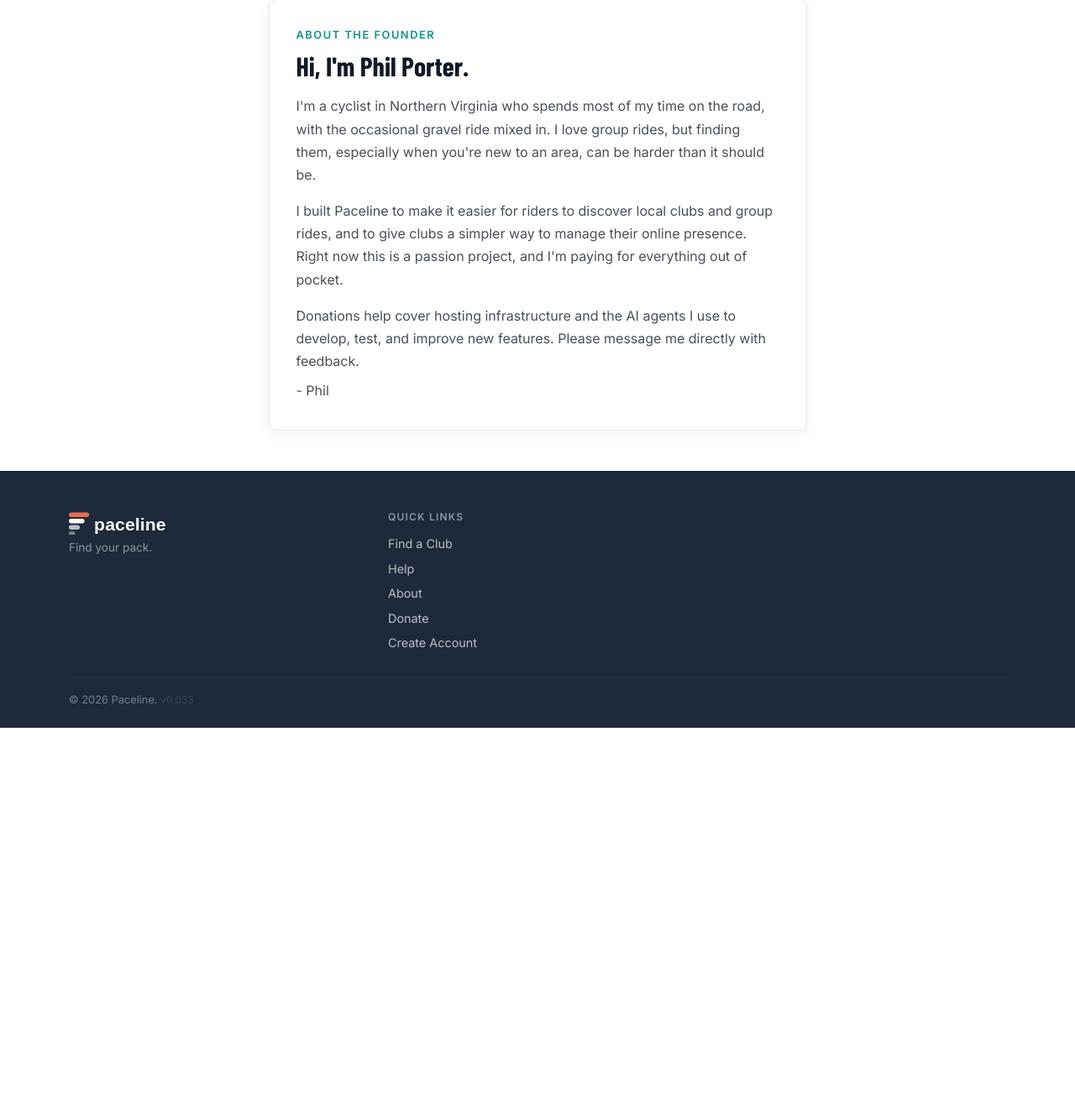
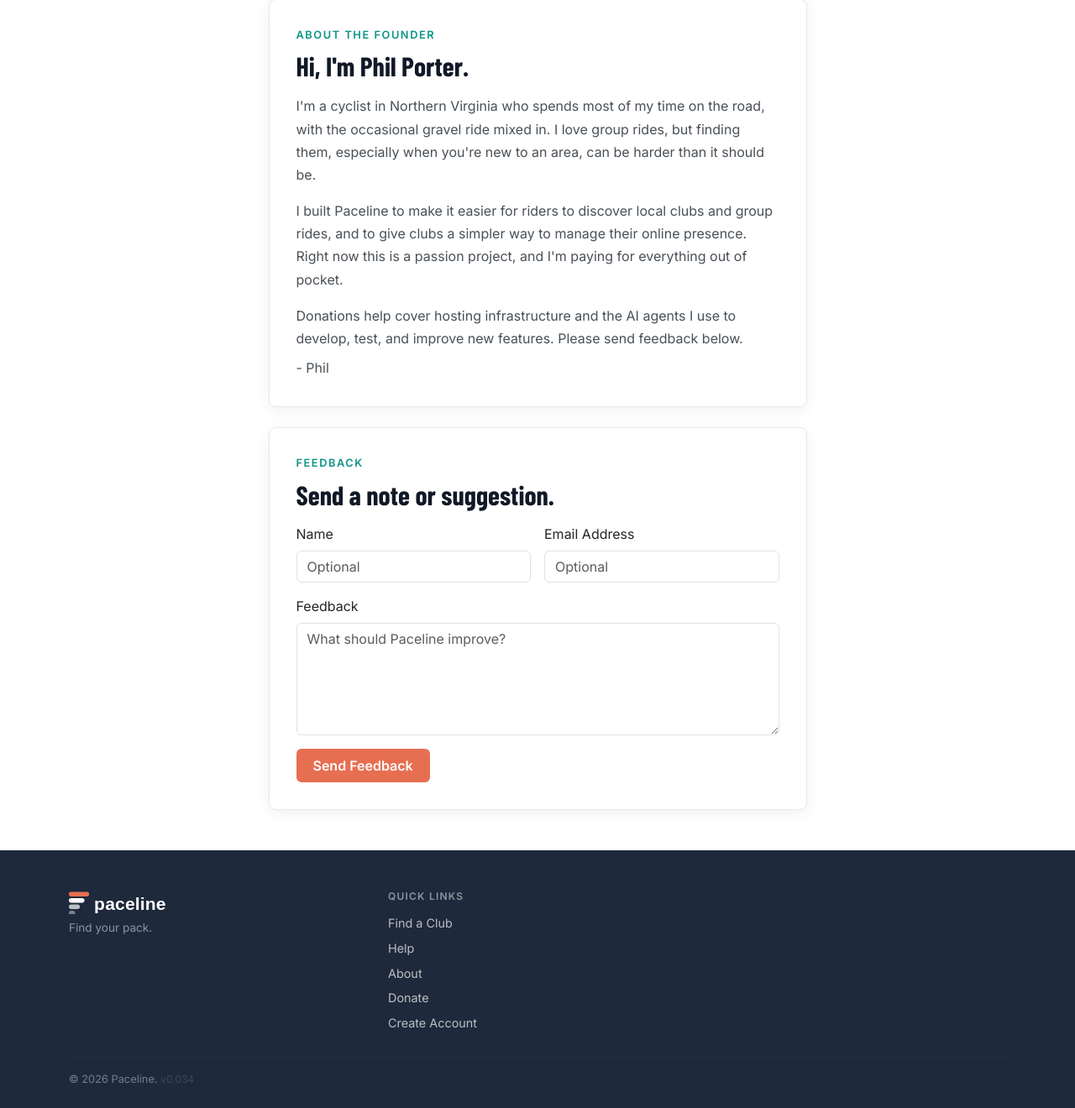
Before and after one commit to 0xPCP/rbc, a Flask app: page /donate in a window 1280 px wide. Shown: the part 632-1952 px from the top of the page at 84% size. Before the commit the page ends 1499 px from the top, so only its background shows below. Run offline with Flask 3, Linux system fonts and the light colour scheme; some libraries are stand-ins or nearby versions.

Commit message:
v0.034: add feedback inbox

```diff
--- a/app/forms.py
+++ b/app/forms.py
@@ -221,6 +221,13 @@ class SetPasswordForm(FlaskForm):
     submit = SubmitField('Set Password & Join Club')
 
 
+class FeedbackForm(FlaskForm):
+    name = StringField('Name', validators=[Optional(), Length(max=120)])
+    email = StringField('Email Address', validators=[Optional(), Email(), Length(max=255)])
+    message = TextAreaField('Feedback', validators=[DataRequired(), Length(min=5, max=2000)])
+    submit = SubmitField('Send Feedback')
+
+
 class RideForm(FlaskForm):
     title = StringField('Ride Title', validators=[DataRequired(), Length(max=200)])
     date = DateField('Date', validators=[DataRequired()])
--- a/app/routes/main.py
+++ b/app/routes/main.py
@@ -1,10 +1,12 @@
 from datetime import date, timedelta
 from urllib.parse import urlparse
-from flask import Blueprint, render_template, request, redirect, url_for, session, current_app
+from flask import Blueprint, render_template, request, redirect, url_for, session, current_app, flash
 from flask_login import current_user, login_required
 from sqlalchemy import or_, and_
-from ..models import Club, Ride, RideSignup, ClubMembership, User
+from ..forms import FeedbackForm
+from ..models import Club, Ride, RideSignup, ClubMembership, SiteFeedback, User
 from ..extensions import db
+from ..email import send_feedback_notification
 from ..weather import get_weather_for_rides
 from ..geocoding import geocode_zip, haversine_miles
 from ..utils import is_safe_url
@@ -101,9 +103,33 @@ def about():
 def donate():
     donate_url = (current_app.config.get('DONATE_URL') or '').strip()
     parsed = urlparse(donate_url)
-    if donate_url and parsed.scheme in ('http', 'https') and parsed.netloc:
-        return redirect(donate_url)
-    return render_template('donate.html')
+    if not (donate_url and parsed.scheme in ('http', 'https') and parsed.netloc):
+        donate_url = ''
+    form = FeedbackForm()
+    if current_user.is_authenticated:
+        form.name.data = form.name.data or current_user.username
+        form.email.data = form.email.data or current_user.email
+    return render_template('donate.html', feedback_form=form, donate_url=donate_url)
+
+
+@main_bp.route('/feedback', methods=['POST'])
+def submit_feedback():
+    form = FeedbackForm()
+    if form.validate_on_submit():
+        feedback = SiteFeedback(
+            user_id=current_user.id if current_user.is_authenticated else None,
+            name=(form.name.data or '').strip() or None,
+            email=(form.email.data or '').strip().lower() or None,
+            message=form.message.data.strip(),
+            source=request.form.get('source', 'donate')[:80],
+        )
+        db.session.add(feedback)
+        db.session.commit()
+        send_feedback_notification(feedback)
+        flash('Thanks for the feedback. I will review it soon.', 'success')
+        return redirect(url_for('main.donate') + '#feedback')
+    flash('Please enter a valid message before sending feedback.', 'danger')
+    return redirect(url_for('main.donate') + '#feedback')
 
 
 @main_bp.route('/help/')
--- a/app/schema.py
+++ b/app/schema.py
@@ -38,6 +38,11 @@ def ensure_runtime_schema():
         AdminAuditLog.__table__.create(db.engine, checkfirst=True)
         changed = True
 
+    if 'site_feedback' not in inspector.get_table_names():
+        from .models import SiteFeedback
+        SiteFeedback.__table__.create(db.engine, checkfirst=True)
+        changed = True
+
     superadmin_emails = _configured_superadmin_emails()
     if superadmin_emails:
         from .models import User
--- a/app/templates/donate.html
+++ b/app/templates/donate.html
@@ -15,14 +15,23 @@
   <div class="row justify-content-center g-4">
     <div class="col-lg-7">
       <div class="donate-panel">
-        <p class="section-label mb-2">Stripe donation link coming soon</p>
-        <h2 class="section-heading mb-3">The checkout page is being prepared.</h2>
+        <p class="section-label mb-2">{% if donate_url %}Stripe-hosted donations{% else %}Stripe donation link coming soon{% endif %}</p>
+        <h2 class="section-heading mb-3">{% if donate_url %}Support the project securely through Stripe.{% else %}The checkout page is being prepared.{% endif %}</h2>
         <p class="section-body mb-4">
+          {% if donate_url %}
+          Payments are handled by Stripe, not by this app. The button below opens
+          the hosted donation checkout.
+          {% else %}
           Paceline will use a Stripe-hosted donation page so payments are handled by Stripe,
           not by this app. Once the Stripe account is verified, this button will open the
           live donation checkout.
+          {% endif %}
         </p>
+        {% if donate_url %}
+        <a class="btn btn-paceline btn-lg" href="{{ donate_url }}" rel="noopener">Donate with Stripe</a>
+        {% else %}
         <button class="btn btn-paceline btn-lg" disabled>Donate with Stripe</button>
+        {% endif %}
         <p class="text-muted small mt-3 mb-0">
           No payment information is collected on Paceline.
         </p>
@@ -44,9 +53,37 @@
         </p>
         <p class="section-body mb-0">
           Donations help cover hosting infrastructure and the AI agents I use to develop,
-          test, and improve new features. Please message me directly with feedback.
+          test, and improve new features. Please send feedback below.
           <span class="d-block mt-2">- Phil</span>
         </p>
+      </div>
+    </div>
+    <div class="col-lg-7" id="feedback">
+      <div class="donate-panel">
+        <p class="section-label mb-2">Feedback</p>
+        <h2 class="section-heading mb-3">Send a note or suggestion.</h2>
+        <form method="post" action="{{ url_for('main.submit_feedback') }}" novalidate>
+          {{ feedback_form.hidden_tag() }}
+          <input type="hidden" name="source" value="donate">
+          <div class="row g-3">
+            <div class="col-md-6">
+              {{ feedback_form.name.label(class="form-label") }}
+              {{ feedback_form.name(class="form-control", placeholder="Optional") }}
+            </div>
+            <div class="col-md-6">
+              {{ feedback_form.email.label(class="form-label") }}
+              {{ feedback_form.email(class="form-control", placeholder="Optional") }}
+            </div>
+            <div class="col-12">
+              {{ feedback_form.message.label(class="form-label") }}
+              {{ feedback_form.message(class="form-control", rows="5", placeholder="What should Paceline improve?") }}
+              {% for e in feedback_form.message.errors %}
+              <div class="invalid-feedback d-block">{{ e }}</div>
+              {% endfor %}
+            </div>
+          </div>
+          <button class="btn btn-paceline mt-3">{{ feedback_form.submit.label.text }}</button>
+        </form>
       </div>
     </div>
   </div>
--- a/app/version.py
+++ b/app/version.py
@@ -1 +1 @@
-__version__ = "0.033"
+__version__ = "0.034"
```
Also changed, not shown: app/email.py (+20 -0 lines), app/models.py (+19 -0 lines), app/routes/admin.py (+33 -3 lines), app/templates/admin/dashboard.html (+8 -0 lines), app/templates/admin/feedback.html (added, +65 -0 lines), app/templates/email/feedback_notification.html (added, +14 -0 lines), app/templates/email/feedback_notification.txt (added, +9 -0 lines), tests/test_donate.py (+5 -3 lines), tests/test_feedback.py (added, +100 -0 lines).
